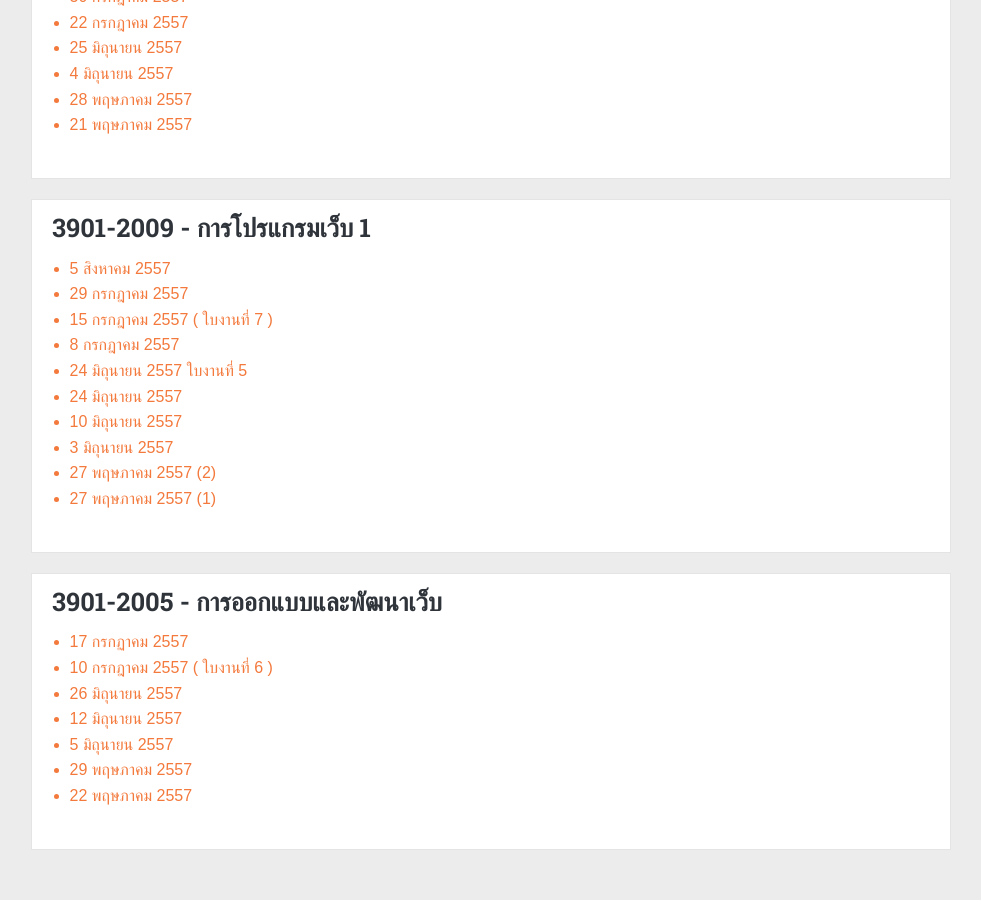
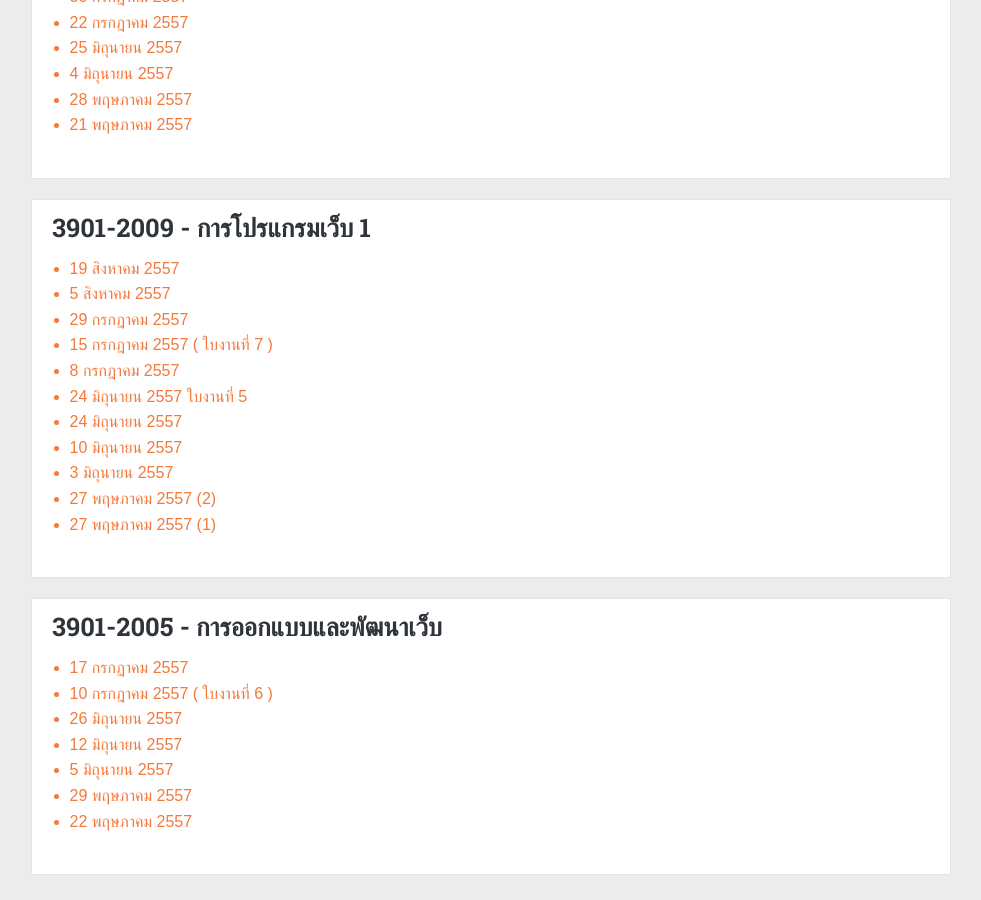
Before and after one commit to ichaiwut/ichaiwut.github.io, a Jekyll site: the page built from slides/high-diploma.html, in a window 1280 px wide and 900 px high, scrolled down 483 px. Shown: the whole window, without its empty margins (149-1130 px from the left). Built offline with Jekyll 4.4.1, drawn with Linux system fonts in a browser that asks for light colours; Markdown is read by kramdown in place of the engine named in the settings.

Commit message:
Added slide

```diff
--- a/slides/high-diploma.html
+++ b/slides/high-diploma.html
@@ -45,6 +45,7 @@ pagename: Slide
 			<div class="post-list-container slide-con" id="web-program">
 				<h2>3901-2009 - การโปรแกรมเว็บ 1</h2>
 				<ul>
+					<li><a href="https://www.dropbox.com/s/zb0ad1gfs2uizln/3901-2009_19-08-2014.pdf" target="_blank">19 สิงหาคม 2557</a></li>
 					<li><a href="https://www.dropbox.com/s/9sdi1bmjiw1dmfc/3901-2009_5-08-2014.pdf" target="_blank">5 สิงหาคม 2557</a></li>
 					<li><a href="https://www.dropbox.com/s/bupwha962k5ctnb/3901-2009_28-07-2014.pdf" target="_blank">29 กรกฎาคม 2557</a></li>
 					<li>
```
